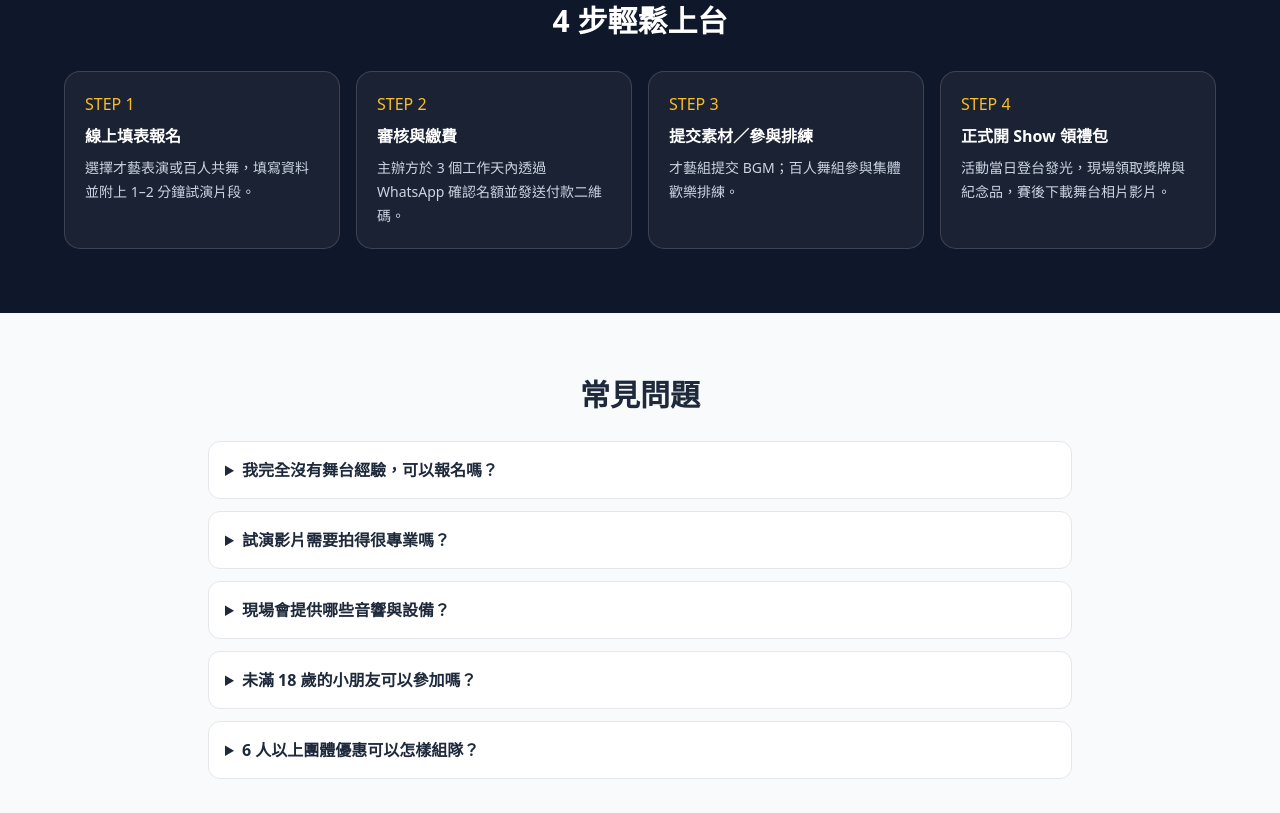
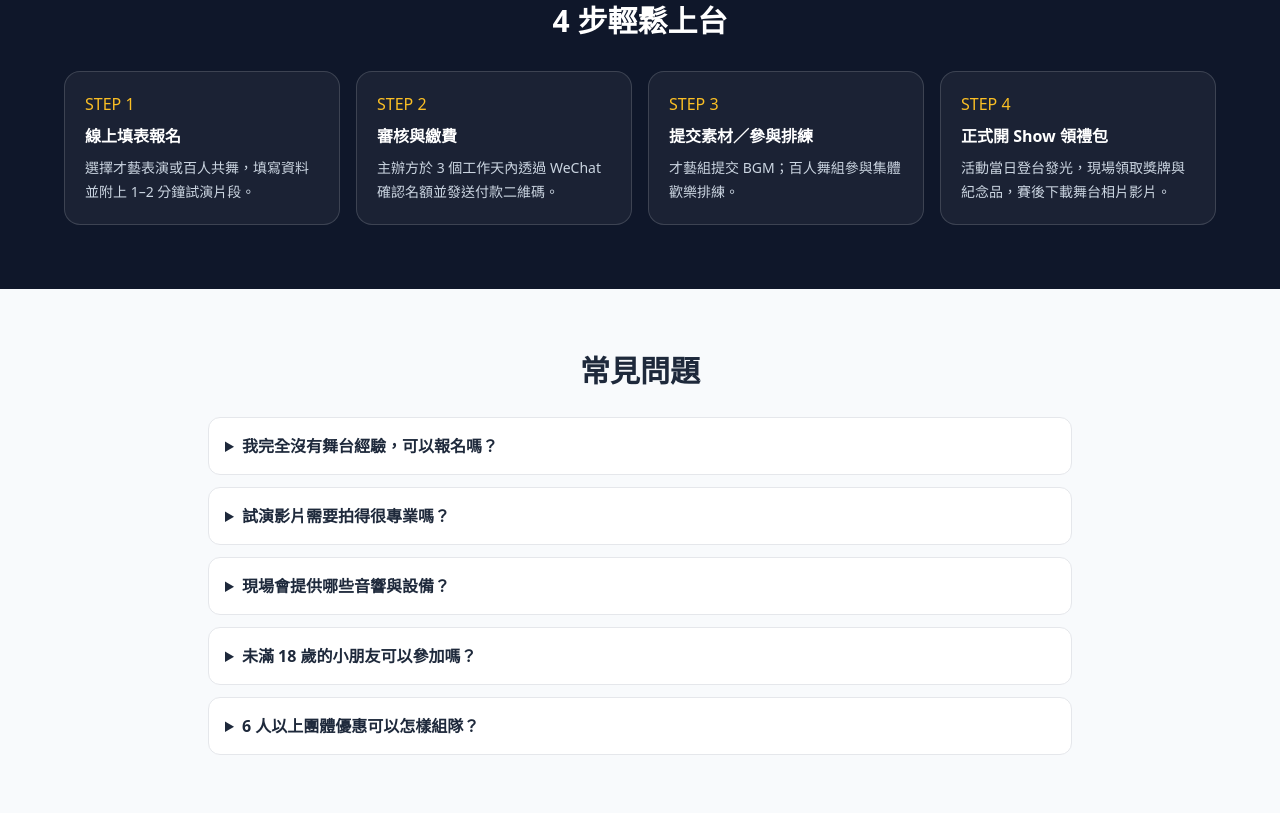
Before and after one commit to spotmocity-ops/spotmocity, a plain HTML site: page art-performance.html in a window 1280 px wide. Shown: the part 2294-3107 px from the top of the page. Drawn offline with nearby package versions, Linux system fonts and the light colour scheme.

Commit message:
Change registration confirmation channel to WeChat
Co-authored-by: Copilot <223556219+Copilot@users.noreply.github.com>

```diff
--- a/art-performance.html
+++ b/art-performance.html
@@ -96,7 +96,7 @@
             <h2 id="steps-heading" class="text-center text-2xl font-black md:text-3xl">4 步輕鬆上台</h2>
             <ol class="mx-auto mt-8 grid max-w-6xl gap-4 md:grid-cols-4">
                 <li class="rounded-2xl border border-white/15 bg-white/5 p-5"><span class="text-amber-400">STEP 1</span><h3 class="mt-2 font-bold">線上填表報名</h3><p class="mt-2 text-sm leading-6 text-slate-300">選擇才藝表演或百人共舞，填寫資料並附上 1–2 分鐘試演片段。</p></li>
-                <li class="rounded-2xl border border-white/15 bg-white/5 p-5"><span class="text-amber-400">STEP 2</span><h3 class="mt-2 font-bold">審核與繳費</h3><p class="mt-2 text-sm leading-6 text-slate-300">主辦方於 3 個工作天內透過 WhatsApp 確認名額並發送付款二維碼。</p></li>
+                <li class="rounded-2xl border border-white/15 bg-white/5 p-5"><span class="text-amber-400">STEP 2</span><h3 class="mt-2 font-bold">審核與繳費</h3><p class="mt-2 text-sm leading-6 text-slate-300">主辦方於 3 個工作天內透過 WeChat 確認名額並發送付款二維碼。</p></li>
                 <li class="rounded-2xl border border-white/15 bg-white/5 p-5"><span class="text-amber-400">STEP 3</span><h3 class="mt-2 font-bold">提交素材／參與排練</h3><p class="mt-2 text-sm leading-6 text-slate-300">才藝組提交 BGM；百人舞組參與集體歡樂排練。</p></li>
                 <li class="rounded-2xl border border-white/15 bg-white/5 p-5"><span class="text-amber-400">STEP 4</span><h3 class="mt-2 font-bold">正式開 Show 領禮包</h3><p class="mt-2 text-sm leading-6 text-slate-300">活動當日登台發光，現場領取獎牌與紀念品，賽後下載舞台相片影片。</p></li>
             </ol>
```
